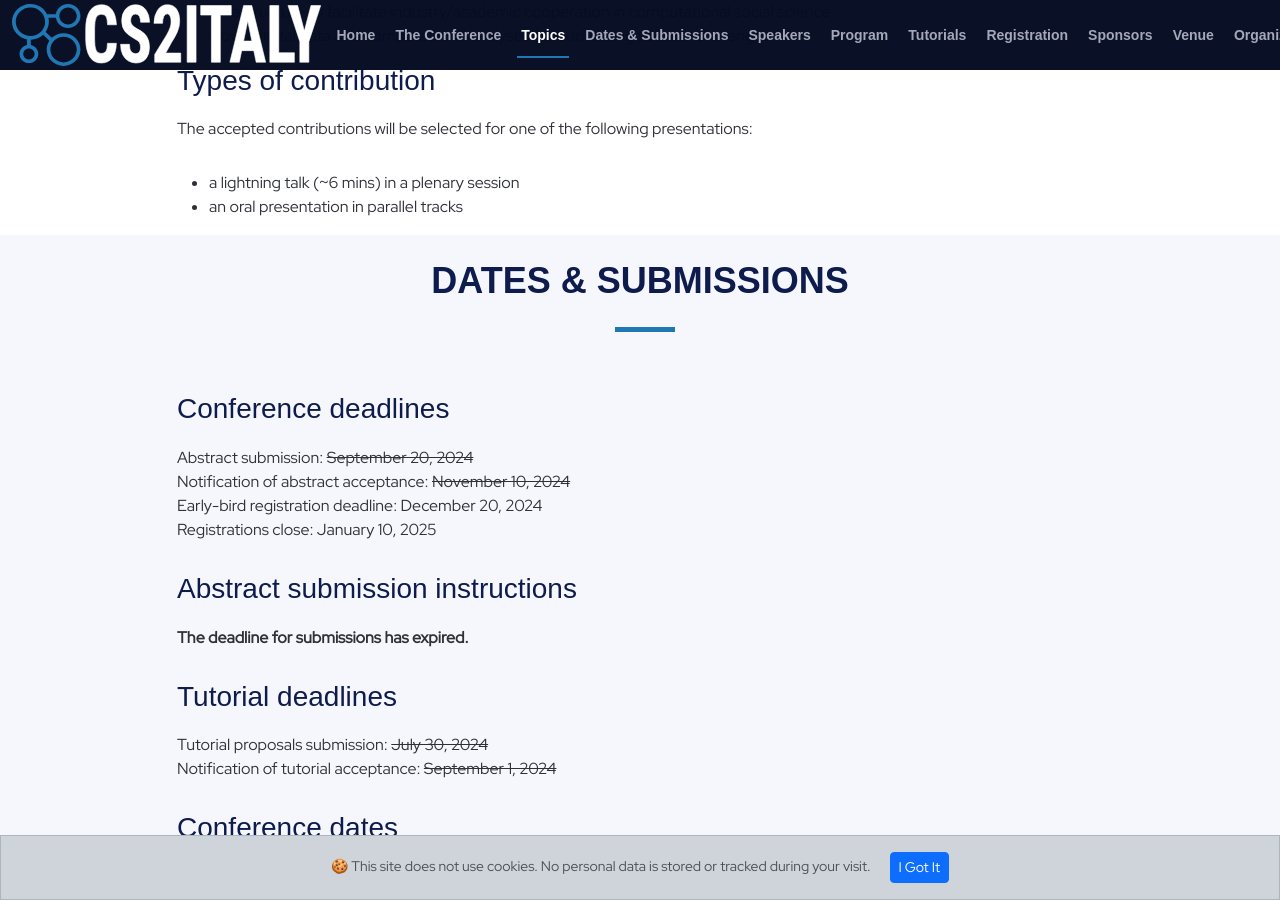
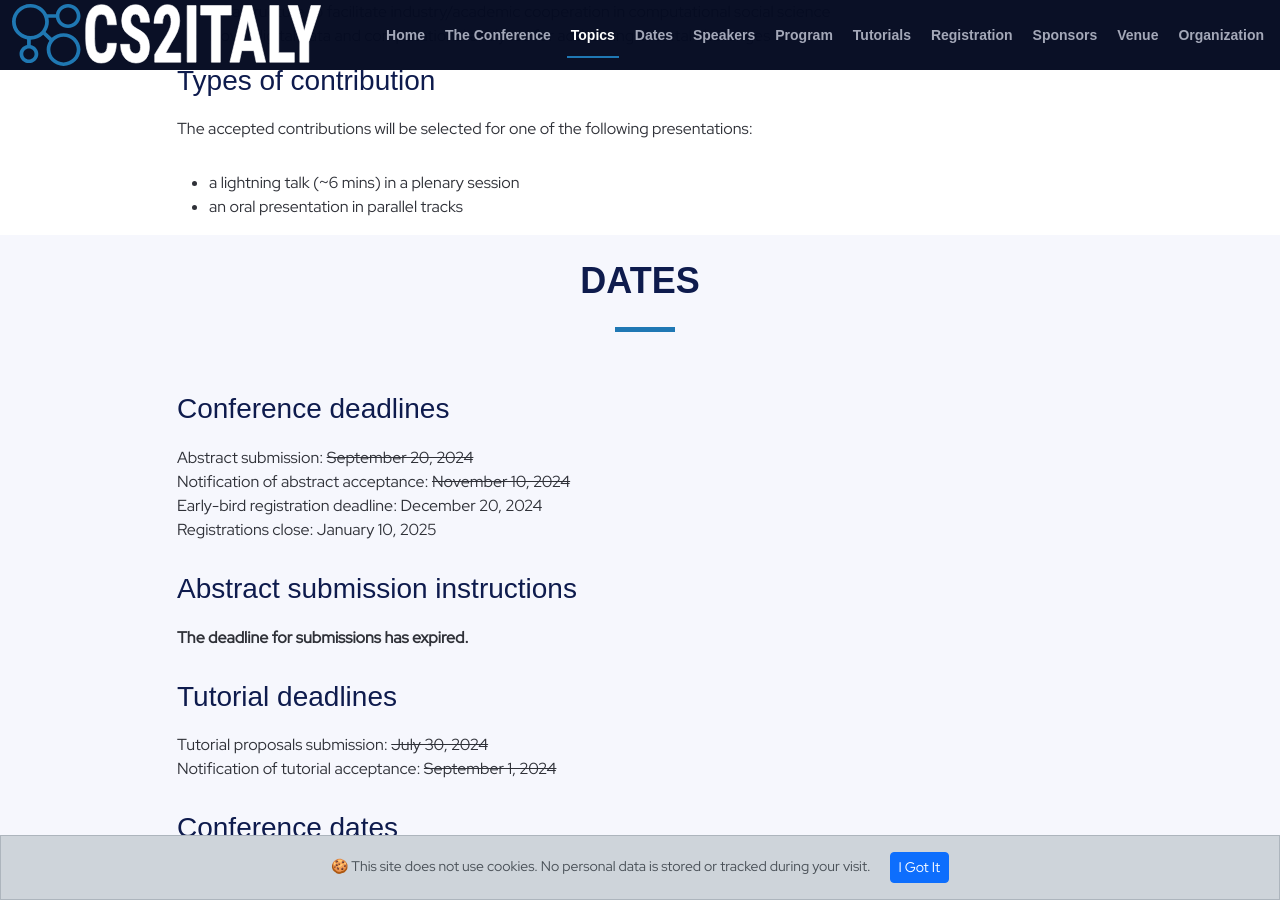
Before and after one commit to CS2Italy/conference, a Jekyll site: the page built from docs/index.md, in a window 1280 px wide and 900 px high, scrolled down 2488 px. Built offline with Jekyll 4.4.1, drawn with Linux system fonts in a browser that asks for light colours.

Commit message:
Update default.html

```diff
--- a/docs/_layouts/default.html
+++ b/docs/_layouts/default.html
@@ -68,7 +68,7 @@
           <li><a class="nav-link scrollto active" href="#home">Home</a></li>
           <li><a class="nav-link scrollto" href="#about">The Conference</a></li>
           <li><a class="nav-link scrollto" href="#cfp">Topics</a></li>
-          <li><a class="nav-link scrollto" href="#dates">Dates & Submissions</a></li>
+          <li><a class="nav-link scrollto" href="#dates">Dates</a></li>
 	  {% if count_speakers > 0 %}
           <li><a class="nav-link scrollto" href="#speakers">Speakers</a></li>
 	  {% endif %}
@@ -140,7 +140,7 @@
       <br>
       <div class="container" data-aos="fade-up">
         <div class="section-header">
-          <h2>Dates & Submissions</h2>
+          <h2>Dates</h2>
         </div>
 	<div class="row">
         	<div class="col-lg-1">&nbsp;</div>
```
